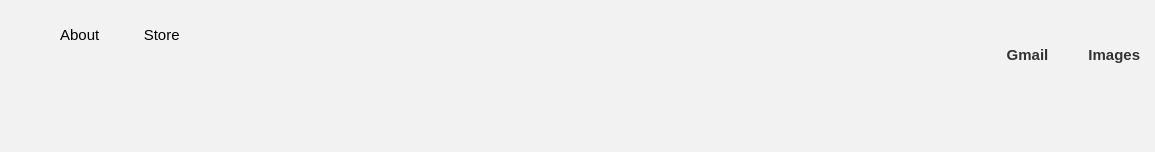
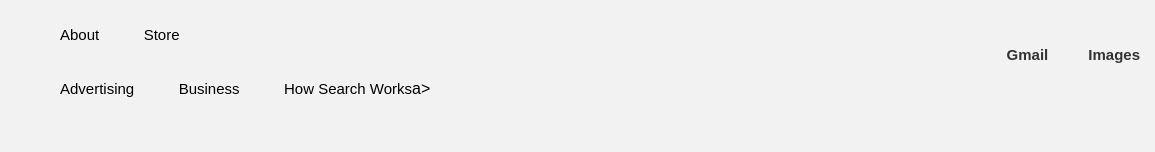
Before and after one commit to Brosey27/GoogleClone, a plain HTML site: page index.html in a window 1280 px wide. Shown: the top 152 px of the page, 0-1155 px from the left. Drawn offline with Linux system fonts and the light colour scheme.

Commit message:
Add new div of container 3, nav class of bottom left nav and corresponding ul li elements for the bottom left of the page

```diff
--- a/index.html
+++ b/index.html
@@ -25,6 +25,15 @@
             </ul>
         </nav>
     </div>
+    <div class="container3">
+        <nav class="bottom-left-nav">
+            <ul>
+                <li><a href="#">Advertising</a></li>
+                <li><a href="#">Business</a></li>
+                <li><a href="#">How Search Works</a>a></li>
+            </ul>
+        </nav>
+    </div>
     <div class="search-container">
         <img src="./Images/google.png" alt="Google Logo" class="logo">
         <input type="text" id="searchInput" class="search-input" placeholder="Search Google">
```
